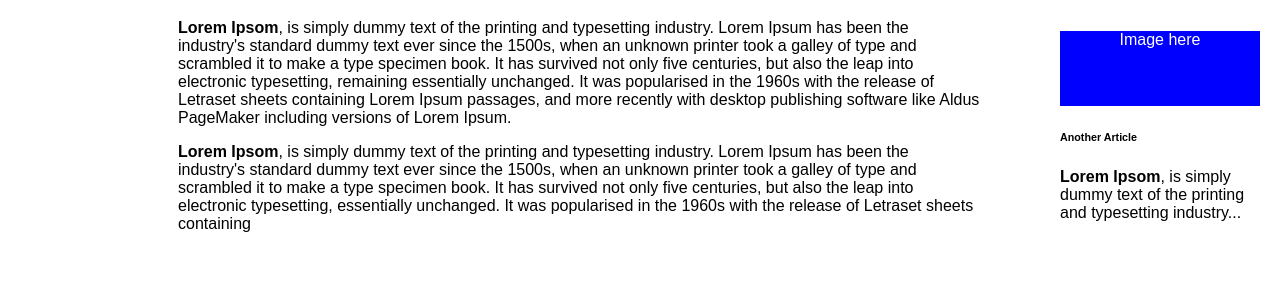
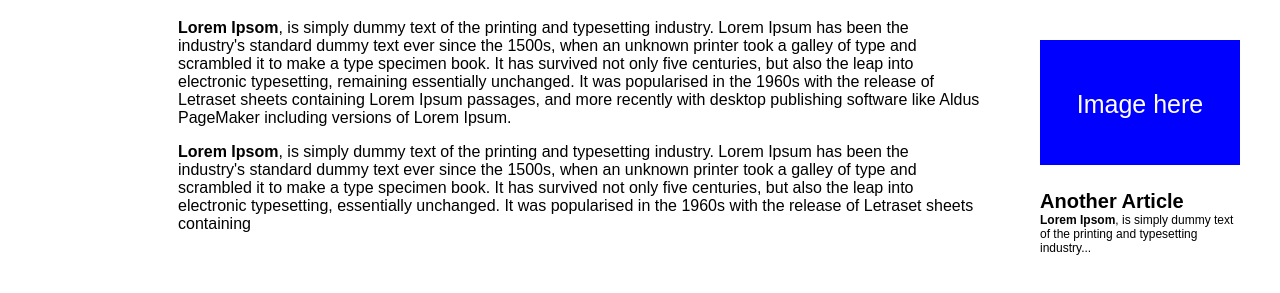
Before and after one commit to ValerieWiklund/Coolsite, a plain HTML site: page index.html in a window 1280 px wide. Shown: the part 185-478 px from the top of the page. Drawn offline with Linux system fonts and the light colour scheme.

Commit message:
sidebar text corrected

```diff
--- a/index.html
+++ b/index.html
@@ -41,14 +41,12 @@
       <p class="image-placeholder">
         Image here
       </p>
-      <h6>
+      <h5>
         Another Article
-      </h6>
-      <p>
+      </h5>
+      <p class="caption">
         <span class="bold-text"> Lorem Ipsom</span>, is simply dummy text of the printing and typesetting industry...
       </p>
-      </caption>
-
     </div>
   </main>
 
--- a/style.css
+++ b/style.css
@@ -25,10 +25,11 @@
   position: fixed; /* Fixed Sidebar (stay in place on scroll) */
   /*z-index: 1; /* Stay on top */
   top: 180px; /* Stay at the top */
-  right: 0;
+  right: 20px;
   overflow-x: hidden; /* Disable horizontal scroll */
   margin: 20px;
 }
+
 
 .body-text {
   margin-right: 250px;
@@ -45,7 +46,19 @@
   height: 75px;
   width: auto;
   text-align: center;
-  padding: 25 0;
+  padding-top: 50px;
+  padding-bottom:0px;
   color: white;
+  font-size: 25px;
 
 }
+.caption {
+  font-size:12px;
+  padding: 0;
+  Margin: 0;
+}
+.sidebar h5 {
+  font-size: 20px;
+  padding:0px;
+  margin: 0px;
+}
```
